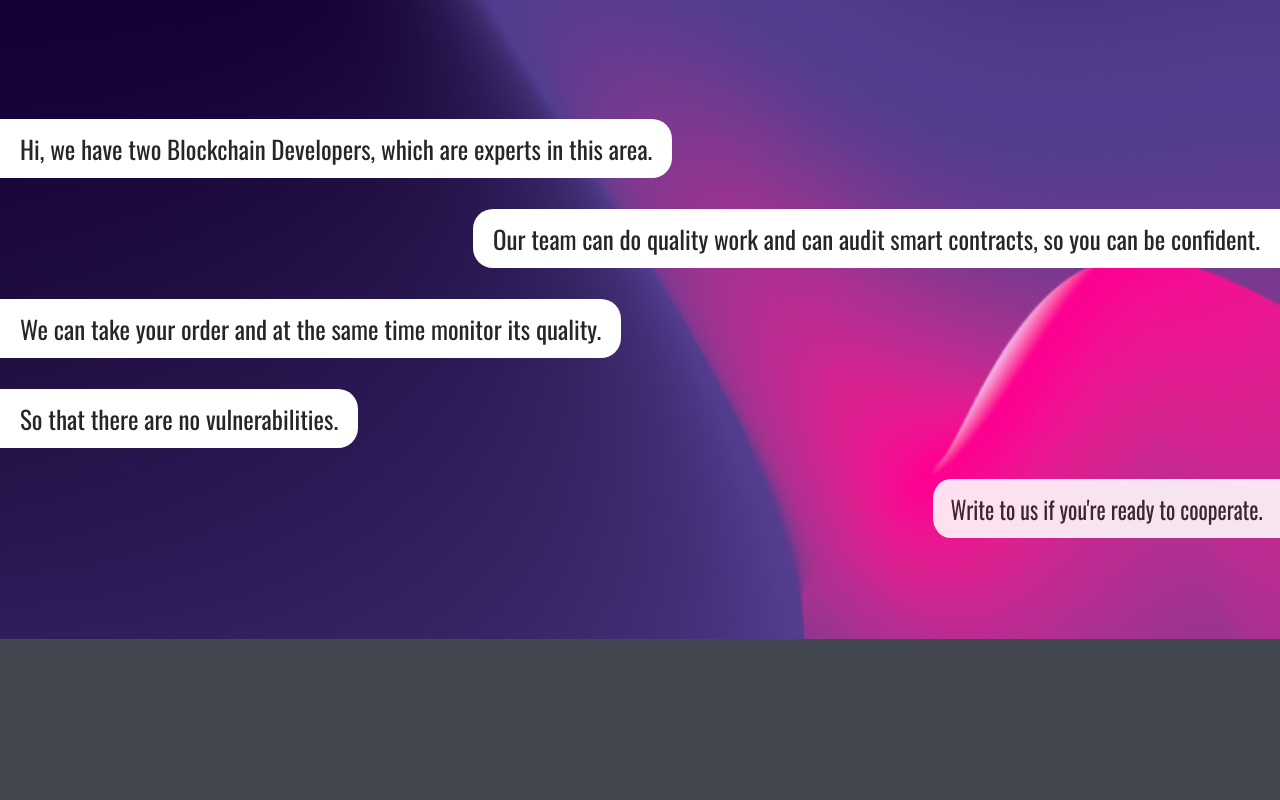
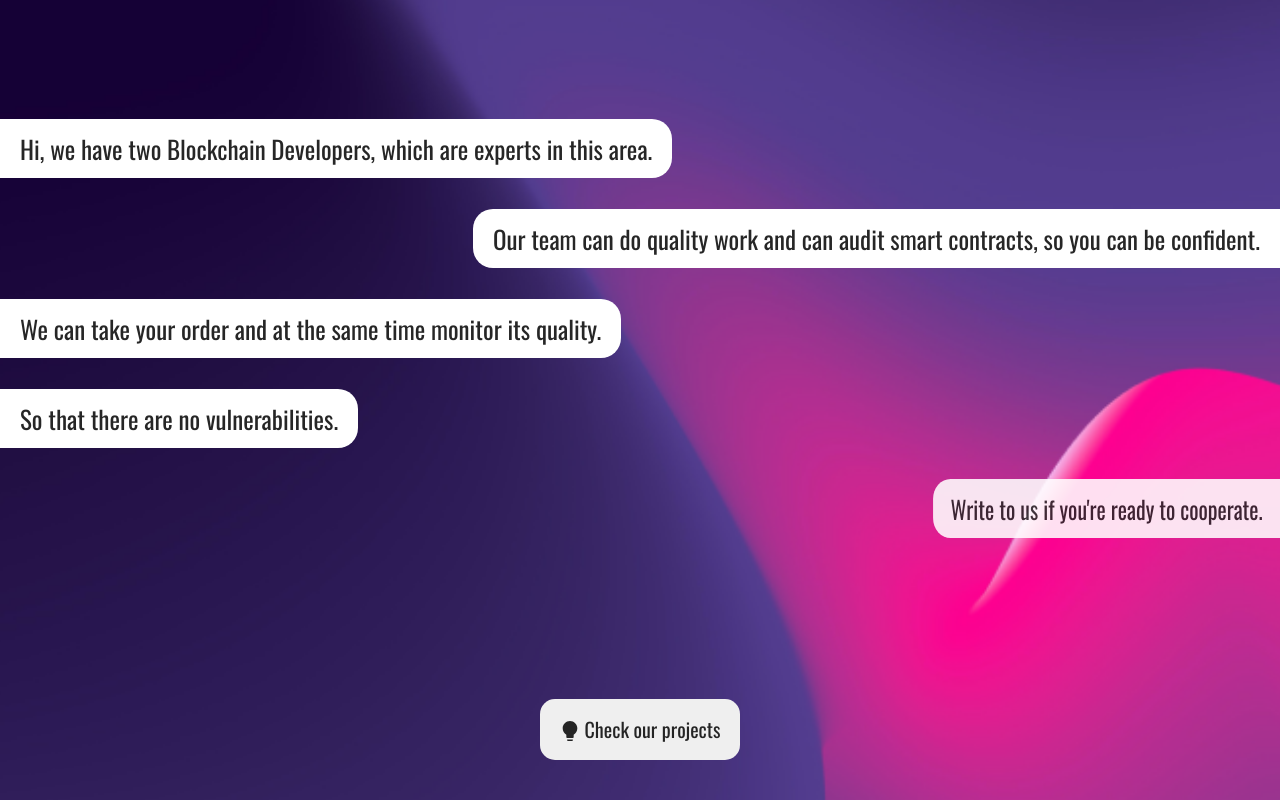
Before and after one commit to jobdn/Viva-tech, a React (Create React App) app: page /about in a window 1280 px wide. Shown: the part 617-1417 px from the top of the page. Before the commit the page ends 1256 px from the top, so only its background shows below. Built offline with nearby package versions, Linux system fonts and the light colour scheme.

Commit message:
feat: add a button to go to the ProjectsPage

```diff
--- a/src/components/AboutCard/AboutCard.tsx
+++ b/src/components/AboutCard/AboutCard.tsx
@@ -35,7 +35,7 @@
           </div>
           <div className={styles.content}>
             <div>
-              <div className={styles.cardTitle}>Blockchain</div>
+              <div className={styles.cardTitle}>Blockchain experts</div>
               <div className={styles.cardDesc}>
                 {isMobile ? desc.slice(0, 59) + "...." : desc}
               </div>
--- a/src/components/AboutSentence/AboutSentence.tsx
+++ b/src/components/AboutSentence/AboutSentence.tsx
@@ -34,7 +34,7 @@
       className={styles.sentenceContainer}
       initial="hidden"
       whileInView="visible"
-      viewport={{ once: true }}
+      viewport={{ once: true, amount: 0.2 }}
     >
       <motion.div variants={animation} custom={delay} className={sentenceClass}>
         {children}
--- /dev/null
+++ b/src/components/Button/Button.tsx
@@ -0,0 +1,28 @@
+import React from "react";
+
+interface IButtonProps {
+  icon: any;
+  label: string;
+  onClick?: () => void;
+  className?: string;
+}
+
+export const Button: React.FC<IButtonProps> = ({
+  icon,
+  label,
+  onClick,
+  ...props
+}) => {
+  const handleClick = () => {
+    if (onClick) {
+      onClick();
+    }
+  };
+
+  return (
+    <button className="btn" onClick={handleClick} {...props}>
+      <span className="btnIcon">{icon}</span>
+      <span className="label">{label}</span>
+    </button>
+  );
+};
--- /dev/null
+++ b/src/components/Button/index.ts
@@ -0,0 +1 @@
+export { Button } from "./Button";
--- /dev/null
+++ b/src/components/ProjectsButton/ProjectsButton.module.scss
@@ -0,0 +1,5 @@
+.btnContainer {
+  display: flex;
+  justify-content: center;
+  padding: 40px 0;
+}
--- /dev/null
+++ b/src/components/ProjectsButton/ProjectsButton.module.scss.d.ts
@@ -0,0 +1 @@
+export const btnContainer: string;
--- /dev/null
+++ b/src/components/ProjectsButton/ProjectsButton.tsx
@@ -0,0 +1,37 @@
+import React from "react";
+import { BulbFilled } from "@ant-design/icons";
+import { motion } from "framer-motion";
+
+import { Button } from "../Button";
+import { useNavigate } from "react-router-dom";
+
+import styles from "./ProjectsButton.module.scss";
+
+const animation = {
+  hidden: {
+    opacity: 0,
+  },
+  visible: {
+    opacity: 1,
+  },
+};
+
+export const ProjectsButton = () => {
+  const navigate = useNavigate();
+
+  return (
+    <motion.div
+      initial="hidden"
+      whileInView="visible"
+      variants={animation}
+      viewport={{ amount: 1 }}
+      className={styles.btnContainer}
+    >
+      <Button
+        label="Check our projects"
+        icon={<BulbFilled />}
+        onClick={() => navigate("/projects")}
+      />
+    </motion.div>
+  );
+};
--- /dev/null
+++ b/src/components/ProjectsButton/index.ts
@@ -0,0 +1 @@
+export { ProjectsButton } from "./ProjectsButton";
--- a/src/pages/AboutPage/AboutPage.tsx
+++ b/src/pages/AboutPage/AboutPage.tsx
@@ -6,6 +6,7 @@
 import sentencesJSON from "../../store/sentences.json";
 
 import styles from "./AboutPage.module.scss";
+import { ProjectsButton } from "../../components/ProjectsButton";
 
 const sentences: ISentence[] = sentencesJSON as ISentence[];
 
@@ -13,7 +14,9 @@
   return (
     <div className={"page " + styles.aboutPage}>
       <AboutCard />
+      {/* TODO: make here arrow */}
       <AboutSentencesList />
+      <ProjectsButton />
     </div>
   );
 };
--- a/src/sass/components/_buttons.scss
+++ b/src/sass/components/_buttons.scss
@@ -6,7 +6,7 @@
   transition: 0.3s;
   cursor: pointer;
 
-  .icon {
+  &Icon {
     font-size: 20px;
   }
 
```
Also changed, not shown: src/components/BackButton/BackButton.tsx (+11 -4 lines).
